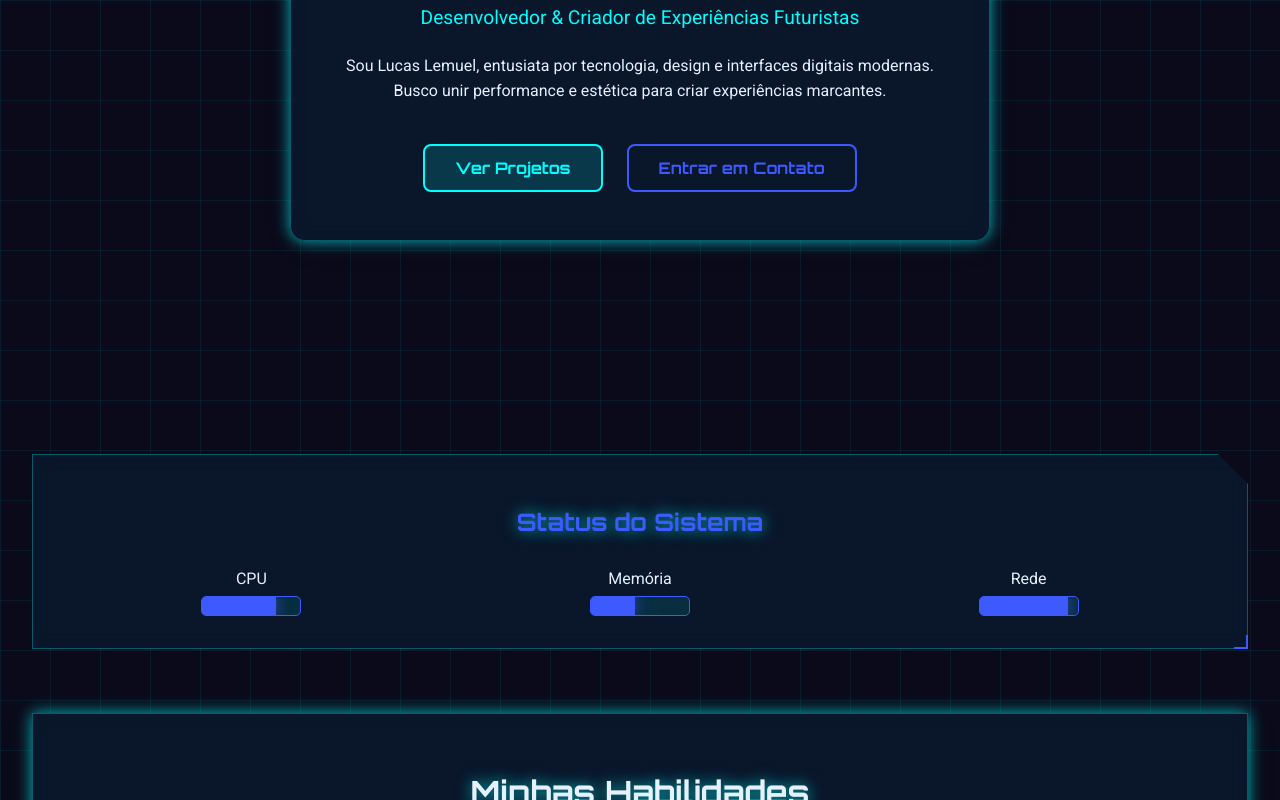
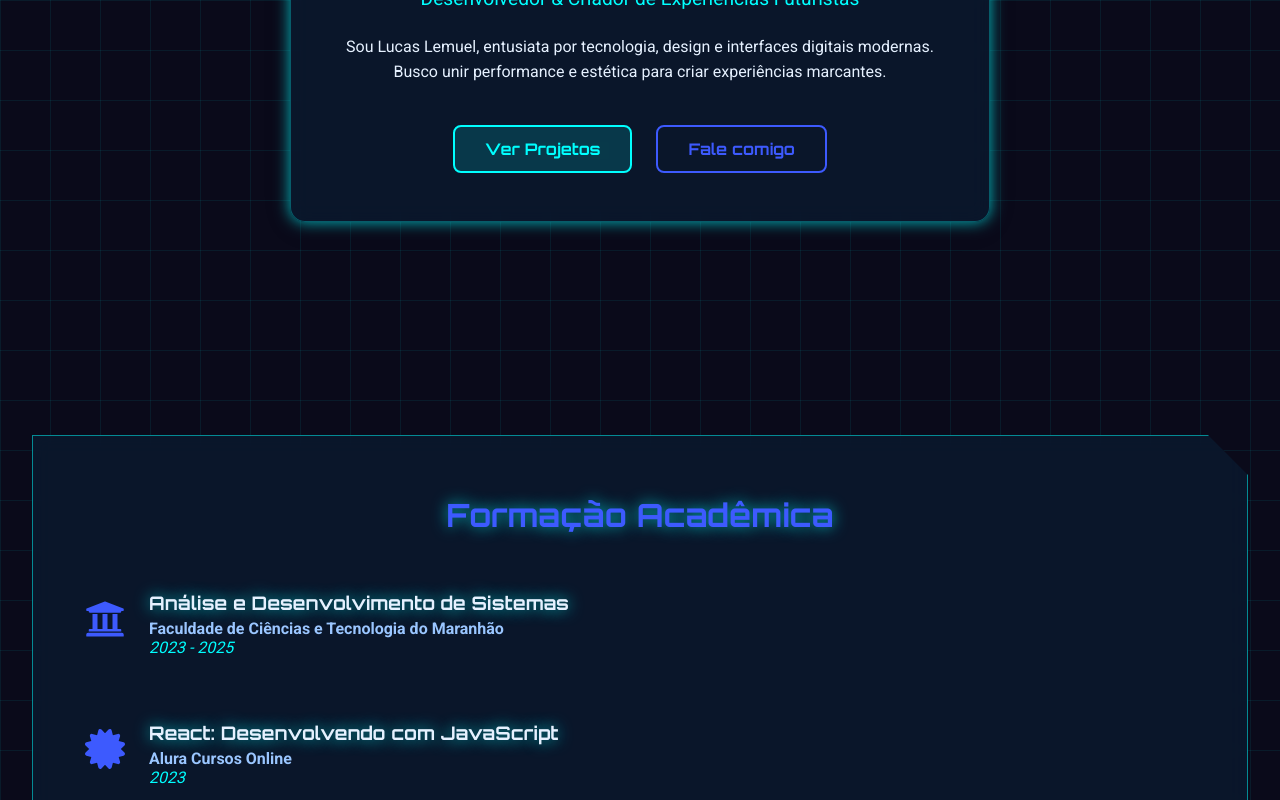
Before and after one commit to Lucas10Lemus/meusite-LucasL, a React (Vite) app: page / in a window 1280 px wide. Shown: the part 500-1300 px from the top of the page. Built offline with nearby package versions, Linux system fonts and the light colour scheme.

Commit message:
alterações importantes

```diff
--- a/index.html
+++ b/index.html
@@ -5,7 +5,7 @@
     <meta charset="UTF-8" />
     <link rel="icon" type="image/svg+xml" href="/vite.svg" />
     <meta name="viewport" content="width=device-width, initial-scale=1.0" />
-    <title>Lucas Lemu</title>
+    <title>Lucas Lemuel</title>
     <link rel="preconnect" href="https://fonts.googleapis.com">
     <link rel="preconnect" href="https://fonts.gstatic.com" crossorigin>
     <link href="https://fonts.googleapis.com/css2?family=Orbitron:wght@700&family=Roboto:wght@400;700&display=swap"
--- a/src/App.jsx
+++ b/src/App.jsx
@@ -1,13 +1,14 @@
 import React from 'react';
 import Header from './components/Header';
 import Hero from './components/Hero';
-import HologramPanel from './components/HologramPanel';
 import SkillsPanel from './components/SkillsPanel';
+import EducationPanel from './components/EducationPanel';
 import HobbiesPanel from './components/HobbiesPanel';
 import ProjectsPanel from './components/ProjectsPanel';
 import Controls from './components/Controls';
 import Footer from './components/Footer';
 import useNeonTheme from '@/hooks/useNeonTheme';
+
 
 
 const App = () => {
@@ -17,7 +18,7 @@ const App = () => {
         <div className="app-container">
             <Header />
             <Hero />
-            <HologramPanel />
+            <EducationPanel />
             <SkillsPanel />
             <HobbiesPanel />
             <ProjectsPanel />
--- a/src/components/EducationPanel.jsx
+++ b/src/components/EducationPanel.jsx
@@ -6,8 +6,8 @@ const education = [
     {
         icon: <FaUniversity />,
         title: 'Análise e Desenvolvimento de Sistemas',
-        institution: 'Universidade XYZ',
-        period: '2022 - 2024',
+        institution: 'Faculdade de Ciências e Tecnologia do Maranhão',
+        period: '2023 - 2025',
     },
     {
         icon: <FaCertificate />,
--- a/src/components/Footer.jsx
+++ b/src/components/Footer.jsx
@@ -5,7 +5,7 @@ import { FaGithub, FaLinkedin, FaInstagram } from 'react-icons/fa';
 const Footer = () => {
     return (
         <footer id="contact" className="footer">
-            <h2 className="footer-title animated-text-glow">Conecte-se Comigo</h2>
+            <h2 className="footer-title animated-text-glow">Estou por aqui!</h2>
             <div className="social-icons">
                 <a href="https://github.com/seu-usuario" target="_blank" rel="noopener noreferrer" aria-label="GitHub">
                     <FaGithub />
--- a/src/components/Header.jsx
+++ b/src/components/Header.jsx
@@ -6,7 +6,7 @@ const Header = () => {
         <header className="header">
             <div className="logo">
                 <h1>Lucas Lemuel</h1>
-                <span className="animated-text-glow">Portfolio</span>
+                <span className="animated-text-glow"></span>
             </div>
             <nav className="navigation">
                 <ul>
--- a/src/components/Hero.jsx
+++ b/src/components/Hero.jsx
@@ -9,7 +9,7 @@ const Hero = () => {
                 <div className="profile-picture-container">
                     <img src={profilePicture} alt="Foto de Lucas L" className="profile-picture" />
                 </div>
-                <h1 className="hero-title animated-text-glow">Lucas Lemu</h1>
+                <h1 className="hero-title animated-text-glow">Lucas Lemuel</h1>
                 <p className="hero-subtitle">Desenvolvedor & Criador de Experiências Futuristas</p>
                 <p className="hero-description">
                     Sou Lucas Lemuel, entusiata por tecnologia, design e interfaces digitais modernas. Busco unir performance e estética para criar experiências marcantes.
@@ -19,7 +19,7 @@ const Hero = () => {
                         <button className="hero-button">Ver Projetos</button>
                     </a>
                     <a href="#contact" className="hero-button-link">
-                        <button className="hero-button secondary">Entrar em Contato</button>
+                        <button className="hero-button secondary">Fale comigo</button>
                     </a>
                 </div>
             </div>
--- a/src/components/HologramPanel.jsx
+++ /dev/null
@@ -1,26 +0,0 @@
-import React from 'react';
-import './HologramPanel.scss';
-
-const HologramPanel = () => {
-    return (
-        <div className="hologram-panel">
-            <h2>Status do Sistema</h2>
-            <div className="status-indicators">
-                <div className="indicator">
-                    <span className="indicator-label">CPU</span>
-                    <div className="indicator-status cpu-status"></div>
-                </div>
-                <div className="indicator">
-                    <span className="indicator-label">Memória</span>
-                    <div className="indicator-status memory-status"></div>
-                </div>
-                <div className="indicator">
-                    <span className="indicator-label">Rede</span>
-                    <div className="indicator-status network-status"></div>
-                </div>
-            </div>
-        </div>
-    );
-};
-
-export default HologramPanel;
--- a/src/components/HologramPanel.scss
+++ /dev/null
@@ -1,92 +0,0 @@
-@keyframes scan {
-    0% {
-        transform: scaleX(0);
-    }
-
-    100% {
-        transform: scaleX(1);
-    }
-}
-
-.hologram-panel {
-    background-color: $panel-background;
-    backdrop-filter: blur(10px);
-    border: 1px solid $border-color;
-    padding: 2rem;
-    margin: 4rem 2rem;
-    box-shadow: $glow-primary, $shadow-blue-blur;
-    clip-path: polygon(0 0, calc(100% - 30px) 0, 100% 30px, 100% 100%, 0 100%);
-    position: relative;
-    animation: fadeIn 0.8s 0.2s ease-out forwards;
-    opacity: 0;
-
-    &::after {
-        content: '';
-        position: absolute;
-        bottom: -2px;
-        right: -2px;
-        width: 15px;
-        height: 15px;
-        border-bottom: 3px solid $accent-color;
-        border-right: 3px solid $accent-color;
-    }
-
-    h2 {
-        color: $accent-color;
-        text-align: center;
-        margin-bottom: 2rem; // Ajustado para a nova paleta
-        text-shadow: $glow-primary; // Brilho ciano suave
-    }
-
-    .status-indicators {
-        display: flex;
-        justify-content: space-around;
-        gap: 1rem;
-    }
-
-    .indicator {
-        text-align: center;
-    }
-
-    .indicator-label {
-        display: block;
-        margin-bottom: 0.5rem;
-        color: $text-color;
-    }
-
-    .indicator-status {
-        width: 100px;
-        height: 20px;
-        background-color: rgba($primary-color, 0.1);
-        border: 1px solid $accent-color;
-        border-radius: 5px;
-        position: relative;
-        overflow: hidden;
-
-        &::after {
-            content: '';
-            position: absolute;
-            top: 0;
-            left: 0;
-            height: 100%;
-            background-color: $accent-color;
-            box-shadow: $glow-accent; // Brilho azul metálico
-            transform-origin: left;
-        }
-    }
-
-    .cpu-status::after {
-        width: 75%;
-        animation: scan 1s 0.5s ease-out forwards;
-    }
-
-    .memory-status::after {
-        width: 45%;
-        animation: scan 1s 0.7s ease-out forwards;
-    }
-
-    .network-status::after {
-        width: 90%;
-        animation: scan 1s 0.9s ease-out forwards;
-    }
-}
```
Also changed, not shown: public/index.html (added).
